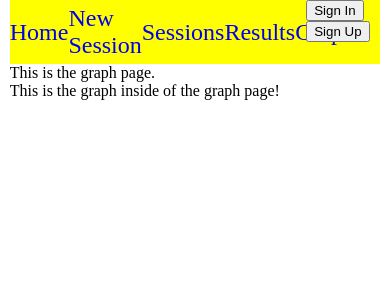
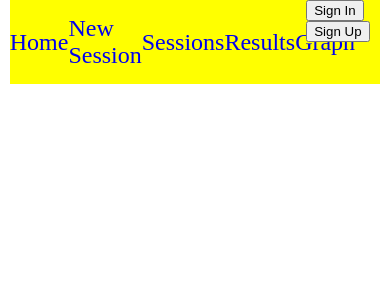
Before and after one commit to jordanlewis9/pokertracker, a React (Create React App) app in the folder client/: page /graph in a window 390 px wide. Shown: the top 300 px of the page. Built offline with nearby package versions, Linux system fonts and the light colour scheme.

Commit message:
responsive graph!

```diff
--- a/client/src/components/graph/Graph.js
+++ b/client/src/components/graph/Graph.js
@@ -2,6 +2,7 @@ import { useEffect, useState } from 'react';
 import { connect } from 'react-redux';
 import * as d3 from 'd3';
 import axios from 'axios';
+import NeedAccount from '../utils/NeedAccount';
 
 const Graph = (props) => {
   const { id } = props.user;
@@ -41,8 +42,8 @@ const Graph = (props) => {
     console.log(accumProfits);
     console.log(profitForBuffer);
     console.log('called');
-    const h = 500;
-    const w = 500;
+    const h = window.innerHeight - (window.innerHeight * 0.2);
+    const w = window.innerWidth - (window.innerWidth * 0.05);
     const padding = 40;
 
     const yScale = d3.scaleLinear()
@@ -62,8 +63,9 @@ const yAxis = d3.axisLeft(yScale);
 
     const svg = d3.select('.graph__board')
     .append('svg')
-    .attr('width', w)
-    .attr('height', h)
+    // .attr('width', w)
+    // .attr('height', h)
+    .attr('viewBox', `0 0 ${w} ${h}`)
     .style('background', 'lightsteelblue');
 
     svg.append("g")
@@ -91,7 +93,6 @@ const yAxis = d3.axisLeft(yScale);
 
   return (
     <div className="graph__board">
-      This is the graph inside of the graph page!
     </div>
   )
 };
--- a/client/src/components/graph/GraphPage.js
+++ b/client/src/components/graph/GraphPage.js
@@ -1,9 +1,9 @@
 import Graph from './Graph';
+import './graphStyles.css';
 
 const GraphPage = () => {
   return (
-    <div>
-      This is the graph page.
+    <div className="graph__container">
       <Graph />
     </div>
   )
--- /dev/null
+++ b/client/src/components/graph/graphStyles.css
@@ -0,0 +1,12 @@
+.graph__container {
+  margin-top: 5vh;
+  width: 100%;
+  height: 80vh;
+  display: flex;
+  justify-content: center;
+}
+
+.graph__board {
+  width: 100%;
+  height: 100%;
+}
--- a/client/src/components/utils/headerStyle.css
+++ b/client/src/components/utils/headerStyle.css
@@ -1,6 +1,6 @@
 .header__container {
   background: yellow;
-  height: 4em;
+  height: 10vh;
   display: grid;
   grid-template-rows: 100%;
   grid-template-columns: 80% 20%;
```
Also changed, not shown: 1 other file (tests, documents, lock files or other folders).
